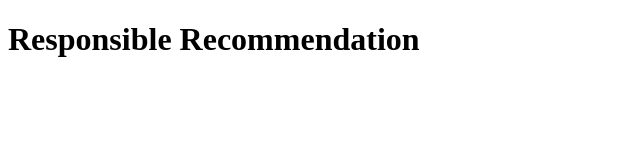
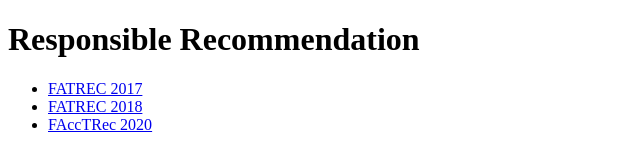
Before and after one commit to FAccTRec/FAccTRec.github.io, a plain HTML site: page index.html in a window 1280 px wide. Shown: the whole page, without its empty margins (0-640 px from the left). Drawn offline with Linux system fonts and the light colour scheme.

Commit message:
List years

```diff
--- a/index.html
+++ b/index.html
@@ -2,10 +2,15 @@
 <html lang="en">
 <head>
 <meta charset="uft-8">
-<meta http-equiv="refresh" content="1;URL=/facctrec2020/">
 <title>Responsible Recommendation</title>
 </head>
 <body>
 <H1>Responsible Recommendation</H1>
+
+<ul>
+  <li><a href="fatrec2017">FATREC 2017</a>
+  <li><a href="fatrec2018">FATREC 2018</a>
+  <li><a href="facctrec2020">FAccTRec 2020</a>
+</ul>
 </body>
 </html>
```
